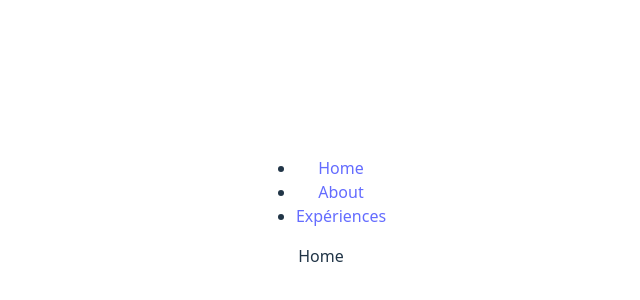
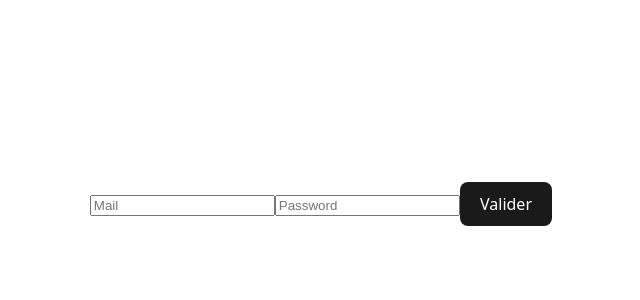
Before and after one commit to Bluelagoon44/React_Corrections_Rho, a React (Vite) app: page / in a window 1280 px wide. Shown: the part 196-496 px from the top of the page, without its empty margins (319-959 px from the left). Built offline with nearby package versions, Linux system fonts and the light colour scheme.

Commit message:
Ajout td10

```diff
--- a/src/App.jsx
+++ b/src/App.jsx
@@ -1,11 +1,11 @@
-import TD9 from "./TD9/TD9"
 import './App.css'
 import { BrowserRouter } from "react-router-dom"
+import TD10 from "./TD10/TD10"
 
 function App() {
   return (
     <BrowserRouter>
-      <TD9 />
+      <TD10 />
     </BrowserRouter>
   )
 }
--- /dev/null
+++ b/src/TD10/Login.jsx
@@ -0,0 +1,45 @@
+import { useState } from "react"
+import Form from "../TD6/Form"
+import { login, users } from "../utils/login"
+import { getToken } from "../services/login"
+import { useNavigate } from "react-router-dom"
+
+const Login = () => {
+  const [loginData, setLoginData] = useState({
+        email:"",
+        password:""
+    })
+    const [error, setError] = useState(null)
+    const navigate = useNavigate()
+
+    const handleSubmit = (e)=>{
+        e.preventDefault()
+        users.forEach(async (user)=>{
+            if(user.email === loginData.email && user.password === loginData.password){
+                setError(null)
+                getToken().then((result)=>{
+                    if(result.ok)
+                        return result.json()
+                    else
+                        setError("Erreur lors de la récupération du token...")
+                })
+                .then((tokenResult)=>{
+                    sessionStorage.setItem("token",tokenResult.request_token)
+                    navigate("/yolo")
+                })
+                return;
+            }
+            else{
+                setError("Pas token!");
+            }
+        })
+    }
+
+    return (
+        <div>
+            <Form inputs={login} state={loginData} setState={setLoginData} submit={handleSubmit}/>
+            {error && <p>{error}</p>}
+        </div>
+    )
+}
+export default Login
--- /dev/null
+++ b/src/TD10/Router.jsx
@@ -0,0 +1,13 @@
+import { Route, Routes } from "react-router-dom"
+import Login from "./Login"
+import Yolo from "./Yolo"
+
+const Router = () => {
+  return (
+    <Routes>
+        <Route path="/" element={<Login />} />
+        <Route path="/yolo" element={<Yolo />} />
+    </Routes>
+  )
+}
+export default Router
--- /dev/null
+++ b/src/TD10/TD10.jsx
@@ -0,0 +1,6 @@
+import Router from "./Router"
+
+const TD10 = () => {
+    return <Router />
+}
+export default TD10
--- /dev/null
+++ b/src/TD10/Yolo.jsx
@@ -0,0 +1,6 @@
+const Yolo = () => {
+  return (
+    <div>Yolo</div>
+  )
+}
+export default Yolo
--- /dev/null
+++ b/src/services/login.js
@@ -0,0 +1,3 @@
+export const getToken = async()=>{
+    return await fetch("https://api.themoviedb.org/3/authentication/token/new?api_key=942793ac262d56a416455b75eba35928");
+}
--- /dev/null
+++ b/src/utils/login.js
@@ -0,0 +1,21 @@
+export const login = [
+    {
+        name:"email",
+        type:"text",
+        regex:"",
+        placeholder:"Mail"
+    },
+    {
+        name:"password",
+        type:"password",
+        regex:"",
+        placeholder:"Password"
+    }
+]
+
+export const users = [
+    {
+        email:"a@a.a",
+        password:"a"
+    }
+]
```
